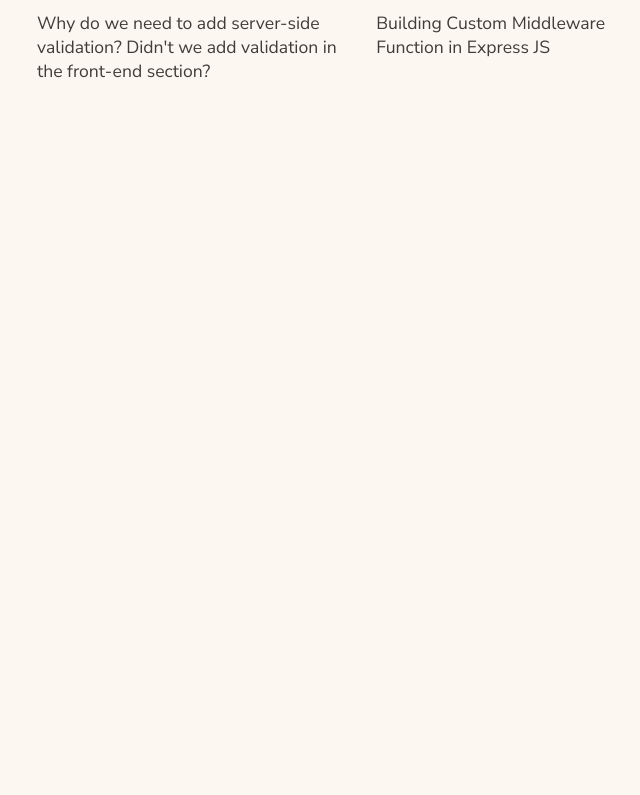
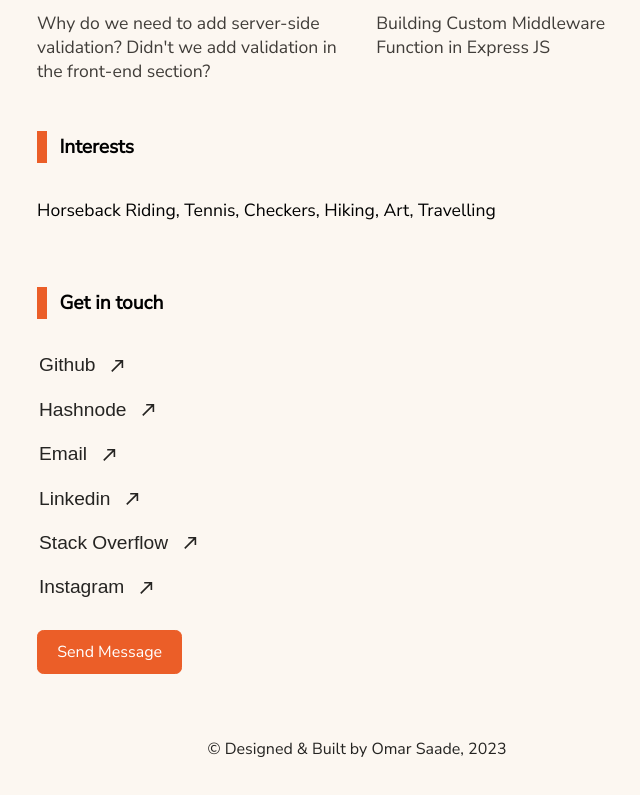
Before and after one commit to omarsaade/omarwork, a React (Create React App) app in the folder omarwork/: page / in a window 1280 px wide. Shown: the part 3138-3933 px from the top of the page, without its empty margins (283-923 px from the left). Before the commit the page ends 3221 px from the top, so only its background shows below. Built offline with nearby package versions, Linux system fonts and the light colour scheme.

Commit message:
designing app

```diff
--- a/omarwork/src/App.css
+++ b/omarwork/src/App.css
@@ -1,41 +1,3 @@
-/* .App {
-  text-align: center;
-}
-
-.App-logo {
-  height: 40vmin;
-  pointer-events: none;
-}
-
-@media (prefers-reduced-motion: no-preference) {
-  .App-logo {
-    animation: App-logo-spin infinite 20s linear;
-  }
-}
-
-.App-header {
-  background-color: #282c34;
-  min-height: 100vh;
-  display: flex;
-  flex-direction: column;
-  align-items: center;
-  justify-content: center;
-  font-size: calc(10px + 2vmin);
-  color: white;
-}
-
-.App-link {
-  color: #61dafb;
-}
-
-@keyframes App-logo-spin {
-  from {
-    transform: rotate(0deg);
-  }
-  to {
-    transform: rotate(360deg);
-  }
-} */
 
 .home-container{
   padding-top: 13vh;
@@ -47,3 +9,27 @@
   justify-content: center;
   /* align-items: center; */
 }
+
+.footer {
+  width: 50%;
+  margin: auto;
+  font-size: 1rem;
+  color: #252422;;
+  padding: 0 6.4rem 6.4rem;
+  text-align: center;
+  margin-top: 4rem;
+  height: 1rem;
+}
+
+@media (max-width: 64em){
+.footer {
+    width: 70%;
+}
+}
+
+
+@media (max-width: 32em){
+.footer {
+    width: 40%;
+}
+}
--- a/omarwork/src/App.js
+++ b/omarwork/src/App.js
@@ -1,9 +1,10 @@
 import React from "react";
 import MainNavigation from "./components/Navigation/MainNavigation";
 import SectionHero from "./components/main/SectionHero";
-import SectionWorks from "./components/main/SectionWorks";
 import Hero from "./components/main/Hero";
 import SectionIdea from "./components/main/SectionIdea";
+import SectionInterests from "./components/main/SectionInterests";
+import SectionInTouch from "./components/main/SectionInTouch";
 import "./App.css";
 
 const App = () => {
@@ -14,7 +15,12 @@
         <SectionHero />
         <Hero />
         <SectionIdea />
+        <SectionInterests />
+        <SectionInTouch />
       </main>
+      <footer className="footer">
+        © Designed &amp; Built by Omar Saade, 2023
+      </footer>
     </React.Fragment>
   );
 };
--- a/omarwork/src/components/Navigation/NavLinks.js
+++ b/omarwork/src/components/Navigation/NavLinks.js
@@ -3,16 +3,28 @@
 import classes from "./NavLinks.module.css";
 
 const NavLinks = () => {
+  const clickHandler = () => {
+    alert(
+      "Hello everyone! I just wanted to let you know that this website was built using ReactJS, ExpressJS, and MongoDB, etc. I'm currently working on making some updates and improvements to the website, so please bear with me as I continue to work on it. Thank you for visiting!"
+    );
+  };
+
   return (
     <ul className={classes.navLinks}>
       <li>
-        <NavLink to="/">Works</NavLink>
+        <NavLink to="/" onClick={clickHandler}>
+          Works
+        </NavLink>
       </li>
       <li>
-        <NavLink to="/">Posts</NavLink>
+        <NavLink to="/" onClick={clickHandler}>
+          Posts
+        </NavLink>
       </li>
       <li>
-        <NavLink to="/">About</NavLink>
+        <NavLink to="/" onClick={clickHandler}>
+          About
+        </NavLink>
       </li>
     </ul>
   );
--- a/omarwork/src/components/main/Hero.js
+++ b/omarwork/src/components/main/Hero.js
@@ -21,7 +21,7 @@
     name: "CryptoFinder App",
     tools: ["React", "Firebase", "Redux Toolkit", "Render"],
     about:
-      "CryptoFinder App focus on using the latest version on redux (Redux Toolkit) and React Router V6 ",
+      "CryptoFinder App focus on using the latest version of redux (Redux Toolkit) and React Router (V6) ",
     url: "https://omarsaade-cryptofinder.onrender.com",
     github: "https://github.com/omarsaade/CryptoFinder",
     image: CryptoFinderApp,
@@ -31,7 +31,7 @@
     name: "Food Order App & Dashboard",
     tools: ["HTML", "PHP", "Mysql", "CSS", "Render"],
     about:
-      " Food Order Website , create complete dynamic and fully functional website using PHP programming language and MySQL Database.",
+      " Food Order Website is a complete dynamic and fully functional website using PHP programming language and MySQL Database.",
     url: "https://github.com/omarsaade/Food-Order-Website",
     github: "https://github.com/omarsaade/Food-Order-Website",
     image: FoodOrderApp,
@@ -61,43 +61,3 @@
 };
 
 export default Hero;
-
-//   const [data, setData] = useState(null);
-
-//   const query = `
-//     query GetUserArticles($page: Int!) {
-//         user(username: "os921") {
-//             publication {
-//                 posts(page: $page) {
-//                     title
-//                     brief
-//                     slug
-//                     coverImage
-//                 }
-//             }
-//         }
-//     }
-//   `;
-//   const variables = { page: 0 };
-//   const fetchMyBlogs = async () => {
-//     const data = await fetch("https://api.hashnode.com/", {
-//       method: "POST",
-//       headers: {
-//         "Content-Type": "application/json",
-//       },
-//       body: JSON.stringify({
-//         query,
-//         variables,
-//       }),
-//     });
-
-//     const result = await data.json();
-//     const articles = result.data.user.publication.posts;
-//     return articles;
-//   };
-
-//   useEffect(() => {
-//     fetchMyBlogs().then((x) => {
-//       setData(x);
-//     });
-//   }, []);
--- a/omarwork/src/components/main/SectionIdea.module.css
+++ b/omarwork/src/components/main/SectionIdea.module.css
@@ -13,7 +13,6 @@
 
 
 .works-title div{
-    /* display: inline-block; */
     width: 0.6rem;
     height: 2rem;
     background-color: #eb5e28;
--- /dev/null
+++ b/omarwork/src/components/main/SectionInTouch.js
@@ -0,0 +1,63 @@
+import React from "react";
+import { NavLink } from "react-router-dom";
+import classes from "./SectionInTouch.module.css";
+
+const ContactData = [
+  { id: 111, name: "Github", url: "https://github.com/omarsaade" },
+  { id: 222, name: "Hashnode", url: "https://omarsaade.hashnode.dev/" },
+  { id: 333, name: "Email", url: "mailto:omarsaadeh11@gmail.com" },
+  {
+    id: 444,
+    name: "Linkedin",
+    url: "https://www.linkedin.com/in/omar-saade-620406122/",
+  },
+  {
+    id: 555,
+    name: "Stack Overflow",
+    url: "https://stackoverflow.com/users/18497493/omar-saade",
+  },
+  {
+    id: 666,
+    name: "Instagram",
+    url: "https://www.instagram.com/omar_saade/?hl=en",
+  },
+];
+
+const SectionInTouch = () => {
+  return (
+    <section>
+      <div className={`${classes["works-title"]}`}>
+        <div></div>Get in touch
+      </div>
+      <div className={classes.contactContainer}>
+        {ContactData.map((x) => (
+          <NavLink
+            target="_blank"
+            key={Math.random() * 1000}
+            className={classes.touchNavLink}
+            to={x.url}
+          >
+            <div className={classes.contactText}>
+              {x.name}
+              <svg
+                stroke="currentColor"
+                fill="currentColor"
+                stroke-width="0"
+                viewBox="0 0 24 24"
+                height="1em"
+                width="1em"
+                xmlns="http://www.w3.org/2000/svg"
+              >
+                <path fill="none" d="M0 0h24v24H0z"></path>
+                <path d="M9 5v2h6.59L4 18.59 5.41 20 17 8.41V15h2V5z"></path>
+              </svg>
+            </div>
+          </NavLink>
+        ))}
+      </div>
+      <button className={classes.btn}>Send Message</button>
+    </section>
+  );
+};
+
+export default SectionInTouch;
--- /dev/null
+++ b/omarwork/src/components/main/SectionInTouch.module.css
@@ -0,0 +1,131 @@
+.works-title{
+    font-size: 1.2rem;
+    font-weight: 600;
+    margin-bottom: 3.2rem;
+    justify-content: flex-start;
+    grid-gap: 0.8rem;
+    gap: 0.8rem;
+    display: flex;
+    align-items: center;
+    margin-top: 3rem;
+    font-family: 'Nunito Sans';
+
+}
+
+
+.works-title div{
+    display: inline-block;
+    width: 0.6rem;
+    height: 2rem;
+    background-color: #eb5e28;
+    font-family: 'Nunito Sans';
+
+}
+
+.contactContainer{
+    margin-left: 2px;
+    align-items: flex-start;
+    grid-gap: 2.4rem;
+    gap: 2.4rem;
+    flex-direction: column;
+    display: flex;
+    justify-content: center;
+    font-family: "Nunito",sans-serif;
+}
+
+.touchNavLink{
+    margin-top: -1rem;
+    display: inline-block;
+    border-radius: 0.4rem;
+    font-weight: 500;
+    font-size: 1.8rem;
+    color: #252422;
+    background-color: initial;
+    border: none;
+    padding: 0;
+    text-decoration: none;
+    cursor: pointer;
+    transition: all .3s;
+
+}
+
+
+.touchNavLink:active, .touchNavLink:hover, .touchNavLink:link, .touchNavLink:visited {
+    position: relative;
+}
+
+
+
+.contactText{
+    font-weight: 500;
+    font-size: 1.2rem;
+    grid-gap: 0.8rem;
+    gap: 0.8rem;
+    display: flex;
+    justify-content: center;
+    align-items: center;
+}
+
+.touchNavLink:active:after, .touchNavLink:hover:after, .touchNavLink:link:after, .touchNavLink:visited:after {
+    position: absolute;
+    content: "";
+    height: 1px;
+    top: 100%;
+    left: 0;
+    background-color: #252422;;
+    width: 0;
+    transition: all .3s ease-in-out;
+}
+
+
+.btn{
+    margin-top: 2rem;
+    display: flex;
+    justify-content: center;
+    align-items: center;
+    background-color: #eb5e28;
+    color: #fff;
+    border: 1px solid #eb5e28;
+    cursor: pointer;
+    font-family: inherit;
+    display: inline-block;
+    border-radius: 0.4rem;
+    padding: 0.6rem 1.2rem;
+    font-weight: 500;
+    font-size: 1rem;
+    text-decoration: none;
+
+}
+
+
+.btn:hover{
+    background-color: #c34e1f;
+}
+.contactContainer a::before {
+    content: '';
+    /* display: block; */
+    position: absolute;
+    top: 100%;
+    height: 2px;
+    width: 100%;
+    background-color: #848a8b;
+    -webkit-transform-origin: center top;
+            transform-origin: center top;
+    -webkit-transform: scale(0, 1);
+            transform: scale(0, 1);
+    transition: color 0.1s, -webkit-transform 0.2s ease-out;
+    transition: color 0.1s, transform 0.2s ease-out;
+    transition: color 0.1s, transform 0.2s ease-out, -webkit-transform 0.2s ease-out;
+  }
+
+  .contactContainer a:active::before {
+    background-color: #848a8b;
+  }
+
+  .contactContainer a:hover::before,
+  .contactContainer a:focus::before {
+    -webkit-transform-origin: center top;
+            transform-origin: center top;
+    -webkit-transform: scale(1, 1);
+            transform: scale(1, 1);
+  }
--- /dev/null
+++ b/omarwork/src/components/main/SectionInterests.js
@@ -0,0 +1,17 @@
+import React from "react";
+import classes from "./SectionInterests.module.css";
+const SectionInterests = () => {
+  return (
+    <section>
+      <div className={`${classes["works-title"]}`}>
+        <div></div>
+        Interests
+      </div>
+      <div className={classes.interestsText}>
+        <p> Horseback Riding, Tennis, Checkers, Hiking, Art, Travelling</p>
+      </div>
+    </section>
+  );
+};
+
+export default SectionInterests;
--- /dev/null
+++ b/omarwork/src/components/main/SectionInterests.module.css
@@ -0,0 +1,28 @@
+.works-title{
+    font-size: 1.2rem;
+    font-weight: 600;
+    margin-bottom: 3.2rem;
+    justify-content: flex-start;
+    grid-gap: 0.8rem;
+    gap: 0.8rem;
+    display: flex;
+    align-items: center;
+    margin-top: 3rem;
+    font-family: 'Nunito Sans';
+
+}
+
+
+.works-title div{
+    display: inline-block;
+    width: 0.6rem;
+    height: 2rem;
+    background-color: #eb5e28;
+    font-family: 'Nunito Sans';
+
+}
+
+.interestsText p{
+    margin-top: -1rem;
+    font-size: 1.1rem;
+}
--- a/omarwork/src/components/main/SectionWorks.module.css
+++ b/omarwork/src/components/main/SectionWorks.module.css
@@ -190,9 +190,7 @@
     display: flex;
 }
 
-.project-title-grid{
-    /* margin-top: 3rem; */
-}
+
 
 
 }
```
